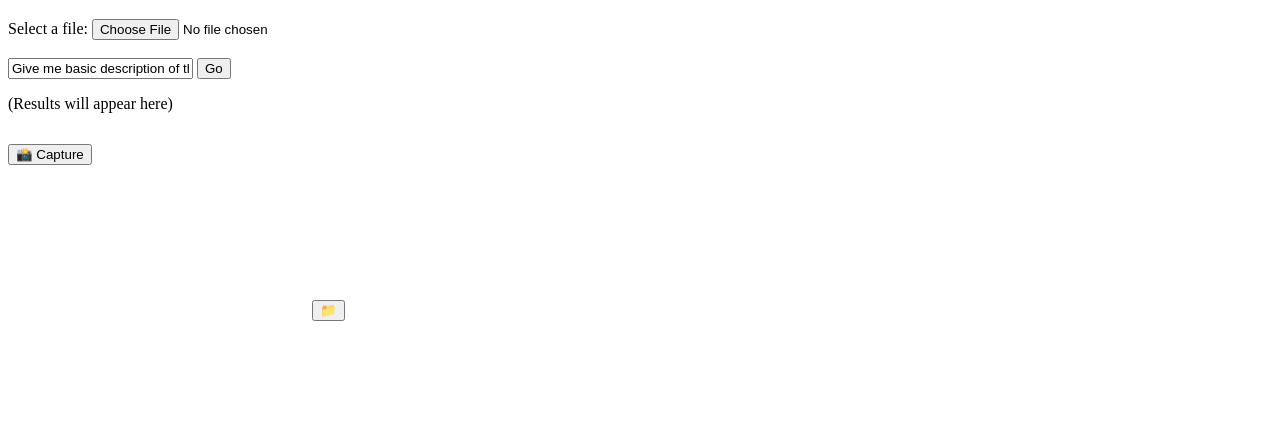
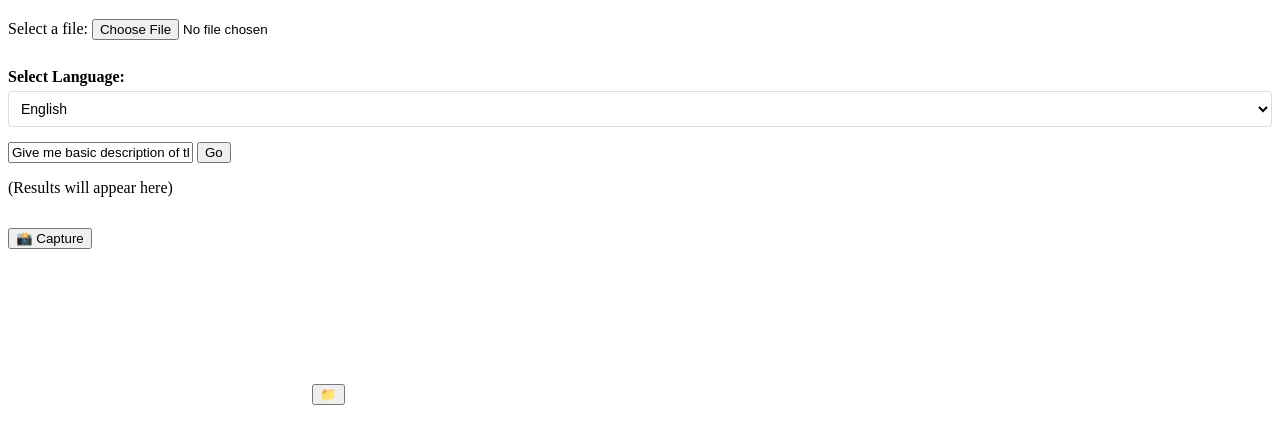
Before and after one commit to diya0ii/vision-project, a website with bundled scripts: page web/index.html in a window 1280 px wide. Shown: the part 61-504 px from the top of the page. Built offline with nearby package versions, Linux system fonts and the light colour scheme.

Commit message:
update readme

```diff
--- a/web/index.html
+++ b/web/index.html
@@ -38,6 +38,29 @@
     .stop-btn:hover {
       background-color: #da190b;
     }
+
+    .language-selector {
+      margin: 10px 0;
+    }
+
+    .language-selector label {
+      display: block;
+      margin-bottom: 5px;
+      font-weight: bold;
+    }
+
+    .language-selector select {
+      width: 100%;
+      padding: 8px;
+      border: 1px solid #ddd;
+      border-radius: 4px;
+      font-size: 14px;
+      background-color: white;
+    }
+
+    .prompt-box {
+      margin-top: 15px;
+    }
   </style>
 </head>
 
@@ -47,6 +70,48 @@
     <form>
       <label for="myfile">Select a file:</label>
       <input type="file" id="myfile" name="myfile"><br><br>
+
+      <div class="language-selector">
+        <label for="language">Select Language:</label>
+        <select id="language" name="language">
+          <option value="English">English</option>
+          <option value="Spanish">Spanish (Español)</option>
+          <option value="French">French (Français)</option>
+          <option value="German">German (Deutsch)</option>
+          <option value="Italian">Italian (Italiano)</option>
+          <option value="Portuguese">Portuguese (Português)</option>
+          <option value="Russian">Russian (Русский)</option>
+          <option value="Chinese">Chinese (中文)</option>
+          <option value="Japanese">Japanese (日本語)</option>
+          <option value="Korean">Korean (한국어)</option>
+          <option value="Arabic">Arabic (العربية)</option>
+          <option value="Hindi">Hindi (हिंदी)</option>
+          <option value="Bengali">Bengali (বাংলা)</option>
+          <option value="Dutch">Dutch (Nederlands)</option>
+          <option value="Swedish">Swedish (Svenska)</option>
+          <option value="Norwegian">Norwegian (Norsk)</option>
+          <option value="Danish">Danish (Dansk)</option>
+          <option value="Finnish">Finnish (Suomi)</option>
+          <option value="Polish">Polish (Polski)</option>
+          <option value="Czech">Czech (Čeština)</option>
+          <option value="Hungarian">Hungarian (Magyar)</option>
+          <option value="Romanian">Romanian (Română)</option>
+          <option value="Bulgarian">Bulgarian (Български)</option>
+          <option value="Croatian">Croatian (Hrvatski)</option>
+          <option value="Serbian">Serbian (Српски)</option>
+          <option value="Ukrainian">Ukrainian (Українська)</option>
+          <option value="Greek">Greek (Ελληνικά)</option>
+          <option value="Turkish">Turkish (Türkçe)</option>
+          <option value="Hebrew">Hebrew (עברית)</option>
+          <option value="Thai">Thai (ไทย)</option>
+          <option value="Vietnamese">Vietnamese (Tiếng Việt)</option>
+          <option value="Indonesian">Indonesian (Bahasa Indonesia)</option>
+          <option value="Malay">Malay (Bahasa Melayu)</option>
+          <option value="Tagalog">Tagalog (Filipino)</option>
+          <option value="Swahili">Swahili (Kiswahili)</option>
+        </select>
+      </div>
+
       <div class="prompt-box">
         <label>
           <input name="prompt" placeholder="Enter instructions here" type="text"
--- a/web/main.js
+++ b/web/main.js
@@ -3,6 +3,7 @@ import { streamGemini } from './gemini-api.js';
 // Existing setup
 let form = document.querySelector('form');
 let promptInput = document.querySelector('input[name="prompt"]');
+let languageSelect = document.querySelector('#language');
 let output = document.querySelector('.output');
 
 // Text-to-Speech function using text-to-speech-js library
@@ -45,6 +46,15 @@ function stopSpeech() {
   }
 }
 
+// Function to build the complete prompt with language
+function buildPrompt(userPrompt, selectedLanguage) {
+  if (selectedLanguage === 'English') {
+    return userPrompt;
+  } else {
+    return `${userPrompt}. Please respond in ${selectedLanguage}.`;
+  }
+}
+
 // Submit handler
 form.onsubmit = async (ev) => {
   ev.preventDefault();
@@ -63,6 +73,10 @@ form.onsubmit = async (ev) => {
     reader.onload = async () => {
       const base64Image = reader.result.split(',')[1];
 
+      // Get selected language and build complete prompt
+      const selectedLanguage = languageSelect.value;
+      const completePrompt = buildPrompt(promptInput.value, selectedLanguage);
+
       const contents = [
         {
           role: 'user',
@@ -73,7 +87,7 @@ form.onsubmit = async (ev) => {
                 data: base64Image,
               },
             },
-            { text: promptInput.value }
+            { text: completePrompt }
           ],
         },
       ];
@@ -187,3 +201,16 @@ galleryInput.onchange = () => {
   document.getElementById("myfile").files = dt.files;
   form.requestSubmit(); // ⬅️ Trigger the existing logic
 };
+
+// Optional: Save user's language preference
+languageSelect.onchange = () => {
+  localStorage.setItem('preferredLanguage', languageSelect.value);
+};
+
+// Optional: Load user's language preference on page load
+document.addEventListener('DOMContentLoaded', () => {
+  const savedLanguage = localStorage.getItem('preferredLanguage');
+  if (savedLanguage) {
+    languageSelect.value = savedLanguage;
+  }
+});
```
Also changed, not shown: readme.md.
